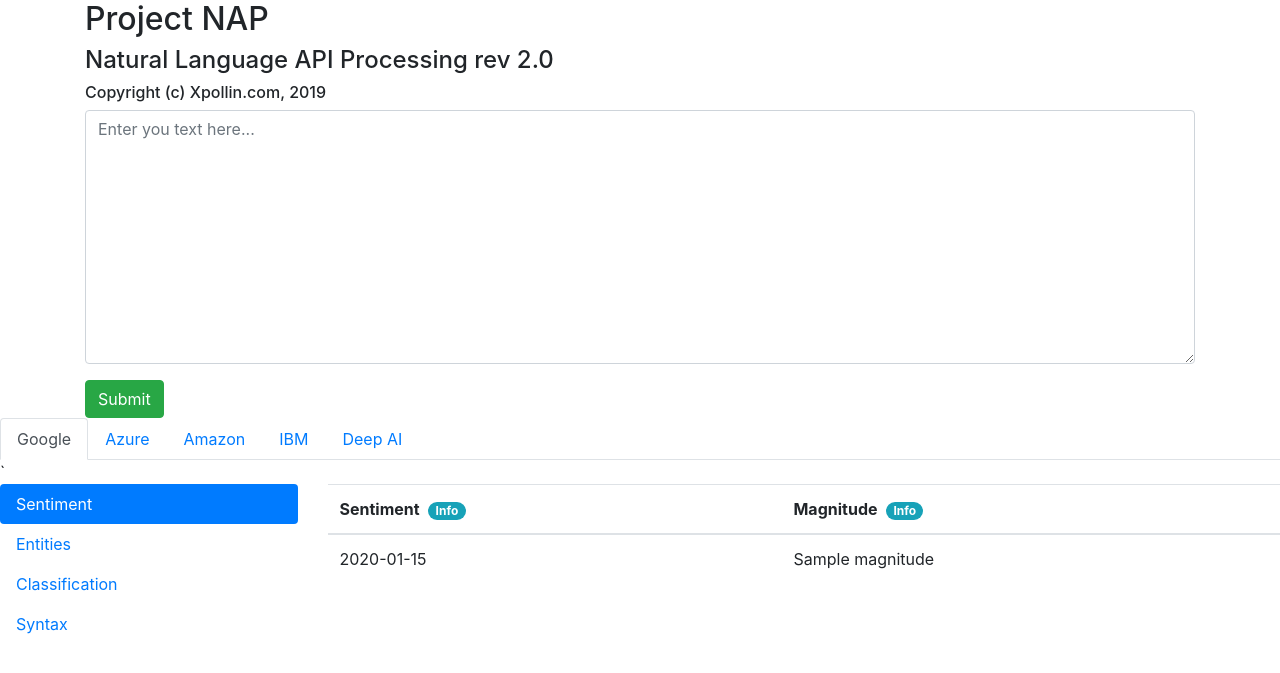
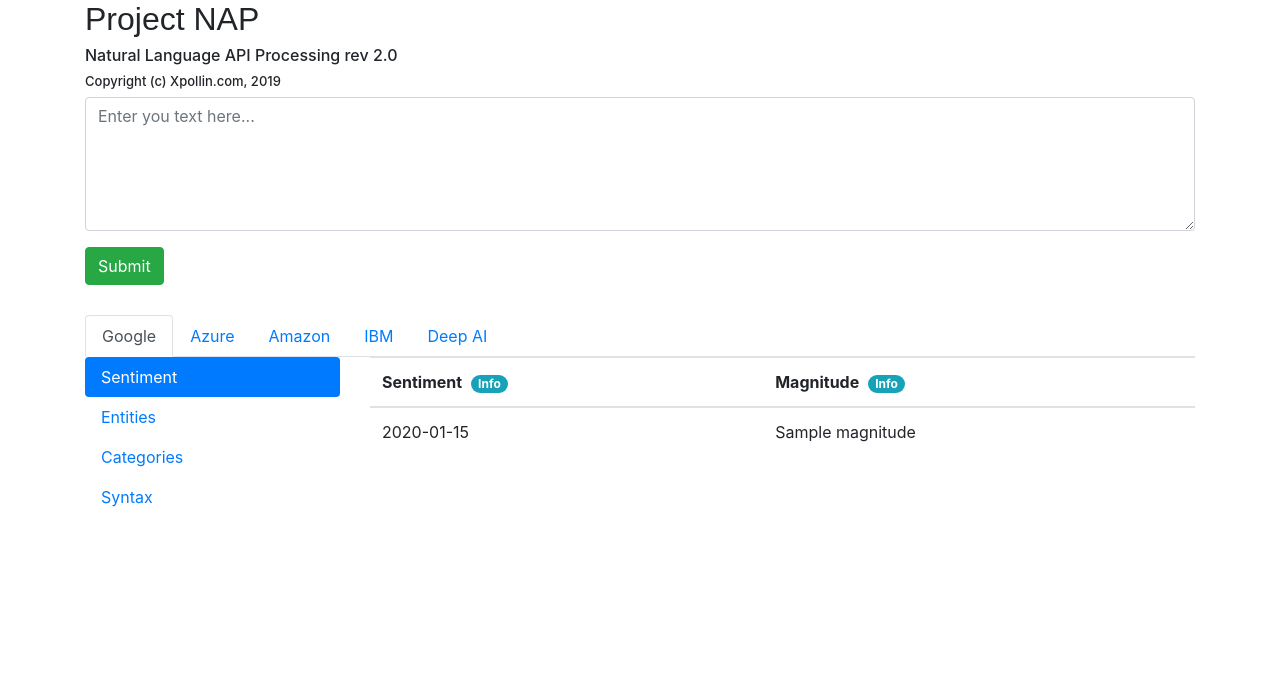
Before and after one commit to cadelaney3/projectNAP, a Flask app: template templates/main.html in a window 1280 px wide. Shown: the top 673 px of the page. Run offline with Flask 2, Linux system fonts and the light colour scheme; the template is opened without the code that fills it: values that come from a table or form of the project are taken from there, most other values are stand-ins (such as "Sample title", 1, 10 or a date in 2020); some libraries are stand-ins or nearby versions.

Commit message:
format updates

```diff
--- a/application.py
+++ b/application.py
@@ -47,7 +47,7 @@ text_analytics_base_url = 'https://westus.api.cognitive.microsoft.com/text/analy
 
 azure_headers   = {"Ocp-Apim-Subscription-Key": AZURE_KEY, 'Content-Type': 'application/json', 'Accept': 'application/json',}
 
-DEBUG = True
+#DEBUG = True
 application = Flask(__name__)
 #Bootstrap(app)
 
@@ -424,8 +424,8 @@ def hello_world():
     else:
         flash('Enter text to be processed:')
 
-    return render_template('main.html', form=form, google_dict=dummy_dict, azure_dict=dummy_dict, amazon_dict=dummy_dict,
-                           ibm_dict=dummy_dict, deep_ai_dict=dummy_dict)
+    return render_template('main.html', form=form, google_dict=google_dict, azure_dict=azure_dict, amazon_dict=amazon_dict,
+                           ibm_dict=ibm_dict, deep_ai_dict=deep_ai_dict)
 
 if __name__ == "__main__":
     application.run(host='0.0.0.0')
--- a/templates/main.html
+++ b/templates/main.html
@@ -1,9 +1,9 @@
 {% extends 'base.html' %}
 
 {% block header %}
-<h2>{% block title %}Project NAP{% endblock %}</h2>
-<h4>Natural Language API Processing rev 2.0</h4>
-<h6>Copyright (c) Xpollin.com, 2019</h6>
+<h2 style="font-family:Digital, Arial, Helvetica">Project NAP</h2>
+<h6>Natural Language API Processing rev 2.0</h6>
+<h6 style="font-size:small">Copyright (c) Xpollin.com, 2019</h6>
 {% endblock %}
 
 {% block content %}
@@ -11,12 +11,12 @@
 <form action="" method="post">
 {{ form.csrf }}
 <div class="form-group">
-<textarea class="form-control" id="textbox" name="textbox" placeholder="Enter you text here..." rows=10></textarea>
+<textarea class="form-control" id="textbox" name="textbox" placeholder="Enter you text here..." rows=5></textarea>
 </div>
-<button type="submit" class="btn btn-success">Submit</button>
+<button type="submit" class="btn btn-success" style="margin-bottom: 30px">Submit</button>
 </form>
 </div>
-
+<div class="container">
 <ul class="nav nav-tabs" id="api-tabs" role="tablist">
     <li class="nav-item">
       <a class="nav-link active" id="google-tab" data-toggle="tab" href="#google" role="tab" aria-controls="google" aria-selected="true">Google</a>
@@ -37,12 +37,12 @@
 <!-- Tab panes -->
 <div class="tab-content">
   <div class="tab-pane active" id="google" role="tabpanel" aria-labelledby="google-tab">
- `       <div class="row">
+        <div class="row">
             <div class="col-3">
                 <div class="nav flex-column nav-pills" id="g-pills-tab" role="tablist" aria-orientation="vertical">
                 <a class="nav-link active" id="g-sent-tab" data-toggle="pill" href="#g-sent" role="tab" aria-controls="g-sent" aria-selected="true">Sentiment</a>
                 <a class="nav-link" id="g-ent-tab" data-toggle="pill" href="#g-ent" role="tab" aria-controls="g-ent" aria-selected="false">Entities</a>
-                <a class="nav-link" id="g-class-tab" data-toggle="pill" href="#g-class" role="tab" aria-controls="g-class" aria-selected="false">Classification</a>
+                <a class="nav-link" id="g-class-tab" data-toggle="pill" href="#g-class" role="tab" aria-controls="g-class" aria-selected="false">Categories</a>
                 <a class="nav-link" id="g-syn-tab" data-toggle="pill" href="#g-syn" role="tab" aria-controls="g-syn" aria-selected="false">Syntax</a>
                 </div>
             </div>
@@ -129,7 +129,7 @@
   <div class="tab-pane" id="azure" role="tabpanel" aria-labelledby="azure-tab">
         <div class="row">
             <div class="col-3">
-                <div class="nav flex-column nav-pills" id="az-pills-tab" role="tablist" aria-orientation="vertical">
+                <div class="nav flex-md-column nav-pills" id="az-pills-tab" role="tablist" aria-orientation="vertical">
                 <a class="nav-link active" id="az-sent-tab" data-toggle="pill" href="#az-sent" role="tab" aria-controls="az-sent" aria-selected="true">Sentiment</a>
                 <a class="nav-link" id="az-ent-tab" data-toggle="pill" href="#az-ent" role="tab" aria-controls="az-ent" aria-selected="false">Entities</a>
                 <a class="nav-link" id="az-kps-tab" data-toggle="pill" href="#az-kps" role="tab" aria-controls="az-kps" aria-selected="false">Key Phrases</a>
@@ -196,7 +196,7 @@
   <div class="tab-pane" id="amazon" role="tabpanel" aria-labelledby="amazon-tab">
         <div class="row">
             <div class="col-3">
-                <div class="nav flex-column nav-pills" id="aws-pills-tab" role="tablist" aria-orientation="vertical">
+                <div class="nav flex-md-column nav-pills" id="aws-pills-tab" role="tablist" aria-orientation="vertical">
                 <a class="nav-link active" id="aws-sent-tab" data-toggle="pill" href="#aws-sent" role="tab" aria-controls="aws-sent" aria-selected="true">Sentiment</a>
                 <a class="nav-link" id="aws-ent-tab" data-toggle="pill" href="#aws-ent" role="tab" aria-controls="aws-ent" aria-selected="false">Entities</a>
                 <a class="nav-link" id="aws-kps-tab" data-toggle="pill" href="#aws-kps" role="tab" aria-controls="aws-kps" aria-selected="false">Key Phrases</a>
@@ -290,11 +290,11 @@
   <div class="tab-pane" id="ibm" role="tabpanel" aria-labelledby="ibm-tab">
        <div class="row">
             <div class="col-3">
-                <div class="nav flex-column nav-pills" id="ibm-pills-tab" role="tablist" aria-orientation="vertical">
+                <div class="nav flex-md-column nav-pills" id="ibm-pills-tab" role="tablist" aria-orientation="vertical">
                 <a class="nav-link active" id="ibm-sent-tab" data-toggle="pill" href="#ibm-sent" role="tab" aria-controls="ibm-sent" aria-selected="true">Sentiment</a>
                 <a class="nav-link" id="ibm-ent-tab" data-toggle="pill" href="#ibm-ent" role="tab" aria-controls="ibm-ent" aria-selected="false">Entities</a>
-                <a class="nav-link" id="ibm-kws-tab" data-toggle="pill" href="#ibm-kws" role="tab" aria-controls="ibm-kws" aria-selected="false">Classification</a>
-                <a class="nav-link" id="ibm-cat-tab" data-toggle="pill" href="#ibm-cat" role="tab" aria-controls="ibm-cat" aria-selected="false">Syntax</a>
+                <a class="nav-link" id="ibm-kws-tab" data-toggle="pill" href="#ibm-kws" role="tab" aria-controls="ibm-kws" aria-selected="false">Keywords</a>
+                <a class="nav-link" id="ibm-cat-tab" data-toggle="pill" href="#ibm-cat" role="tab" aria-controls="ibm-cat" aria-selected="false">Categories</a>
                 </div>
             </div>
             <div class="col-9">
@@ -376,7 +376,7 @@
   <div class="tab-pane" id="deep-ai" role="tabpanel" aria-labelledby="deep-ai-tab">
        <div class="row">
             <div class="col-3">
-                <div class="nav flex-column nav-pills" id="deep-ai-pills-tab" role="tablist" aria-orientation="vertical">
+                <div class="nav flex-md-column nav-pills" id="deep-ai-pills-tab" role="tablist" aria-orientation="vertical">
                 <a class="nav-link active" id="deep-ai-sum-tab" data-toggle="pill" href="#deep-ai-sum" role="tab" aria-controls="deep-ai-sum" aria-selected="true">Summary</a>
                 </div>
             </div>
@@ -401,4 +401,5 @@
         </div>
   </div>
 </div>
+</div>
 {% endblock %}
```
